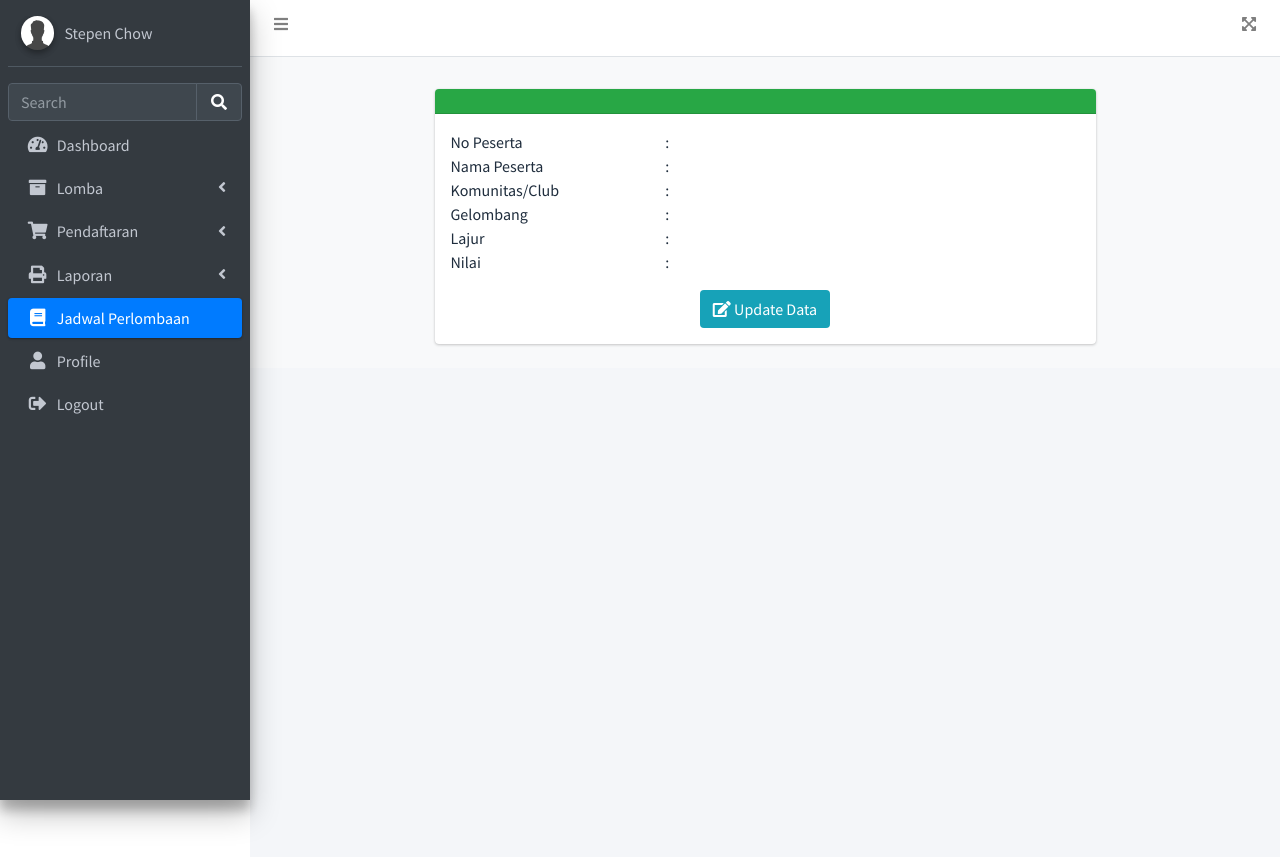
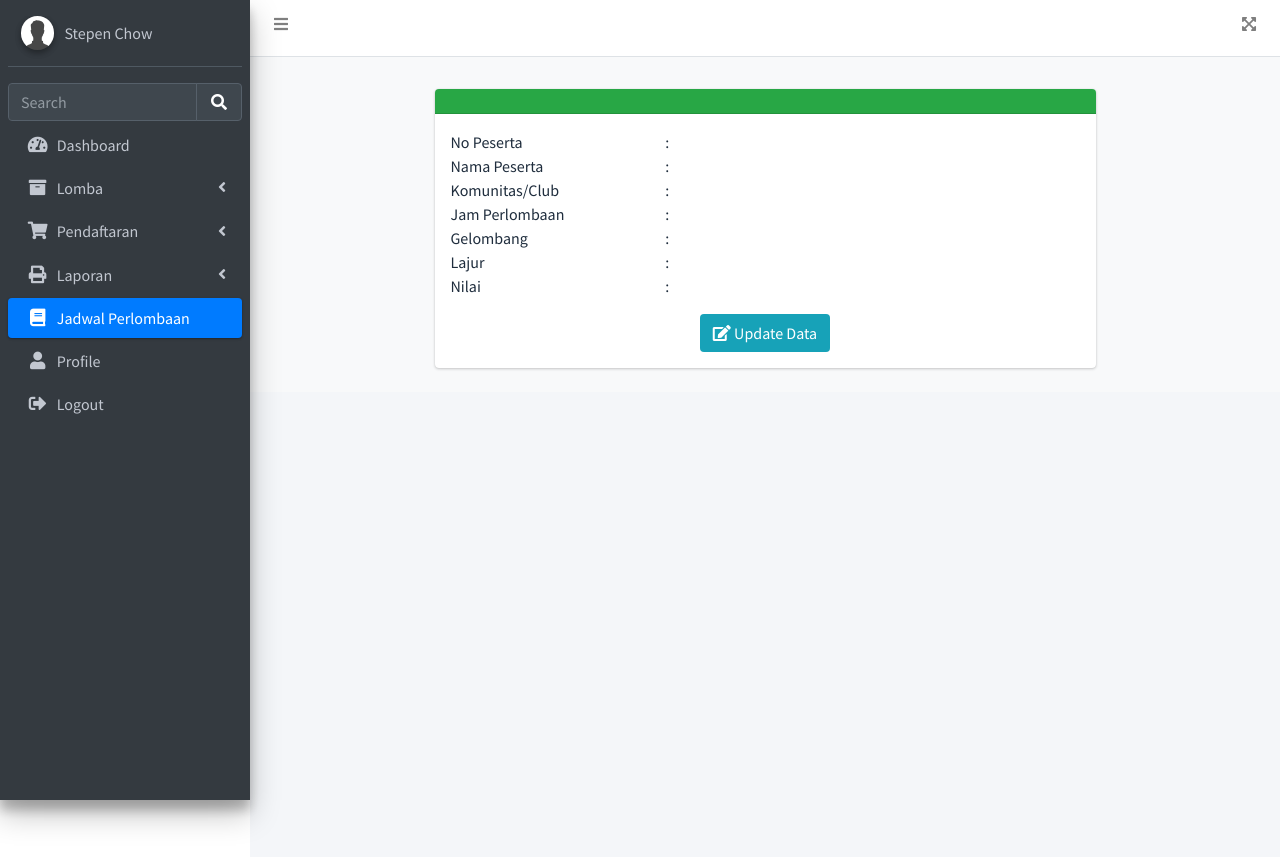
Before and after one commit to anwarsaepul/aplikasilomba, a CodeIgniter app: page /escsukabumi/index.php/penilaian/add in a window 1280 px wide. Run offline with CodeIgniter, Linux system fonts and the light colour scheme; a user stored in the database is signed in; data comes from the database, SQL or seed files in the repository; data that the repository does not hold is empty; some libraries are stand-ins or nearby versions.

Commit message:
Menambahkan fitur update jam pada perlombaan

```diff
--- a/application/models/Penilaian_model.php
+++ b/application/models/Penilaian_model.php
@@ -26,10 +26,11 @@ class Penilaian_model extends CI_Model
     function update_data($post)
     {
         $params = [
-            // nama d db    => nama di inputan
-            'gelombang'     => $post['gelombang'],
-            'lajur'         => $post['lajur'],
-            'nilai'         => $post['nilai'],
+            // nama d db        => nama di inputan
+            'jam_perlombaan'    => $post['jam_perlombaan'],
+            'gelombang'         => $post['gelombang'],
+            'lajur'             => $post['lajur'],
+            'nilai'             => $post['nilai'],
         ];
         $this->db->where('penilaian_id', $post['penilaian_id']);
         $this->db->update('t_penilaian', $params);
--- a/application/models/Perlombaan_model.php
+++ b/application/models/Perlombaan_model.php
@@ -86,6 +86,7 @@ class Perlombaan_model extends CI_Model
         $params = [
             // nama d db    => nama di inputan
             'nama_kategori'     => $post['kategori'],
+            'gambar'            => $post['gambar'],
             'jarak_sasaran'     => $post['jarak'],
             'sasaran'           => $post['sasaran'],
             'point'             => $post['point'],
--- a/application/views/home/home.php
+++ b/application/views/home/home.php
@@ -158,7 +158,7 @@
                             <div class="col-md-4 pt-4 px-md-2 px-lg-3">
                                 <div class="card h-80">
                                     <div class="card-body d-flex flex-column justify-content-around mx-auto">
-                                        <div class="text-center pt-2"><img class="img-fluid" src="assets/img/icons/<?= $data->gambar ?>" alt="" />
+                                        <div class="text-center pt-2"><img class="img-fluid" src="assets/img/uploads/lomba/<?= $data->gambar ?>" alt="" />
                                             <h5 class="my-4"><?= $data->nama_kategori ?></h5>
                                         </div>
                                         <ul class="list-unstyled">
--- a/application/views/penilaian/penilaian_form.php
+++ b/application/views/penilaian/penilaian_form.php
@@ -23,6 +23,12 @@
                 </div>
                 <div class="col-8">
                     <span>: <?= $inv->komunitas ?> </span>
+                </div>
+                <div class="col-4">
+                    <span>Jam Perlombaan</span>
+                </div>
+                <div class="col-8">
+                    <span>: <?= indo_jam($inv->jam_perlombaan) ?> </span>
                 </div>
                 <div class="col-4">
                     <span>Gelombang</span>
--- a/application/views/penilaian/penilaian_update.php
+++ b/application/views/penilaian/penilaian_update.php
@@ -24,6 +24,12 @@
                     </div>
                     <div class="col-8">
                         <input type="text" value="<?= $inv->komunitas ?>" class="form-control mb-2" disabled>
+                    </div>
+                    <div class="col-4">
+                        <span>Jam Perlombaan</span>
+                    </div>
+                    <div class="col-8">
+                        <input type="time" name="jam_perlombaan" value="<?= $inv->jam_perlombaan ?>" class="form-control mb-2">
                     </div>
                     <div class="col-4">
                         <span>Gelombang</span>
```
Also changed, not shown: application/views/penilaian/penilaian_data.php (+15 -7 lines).
